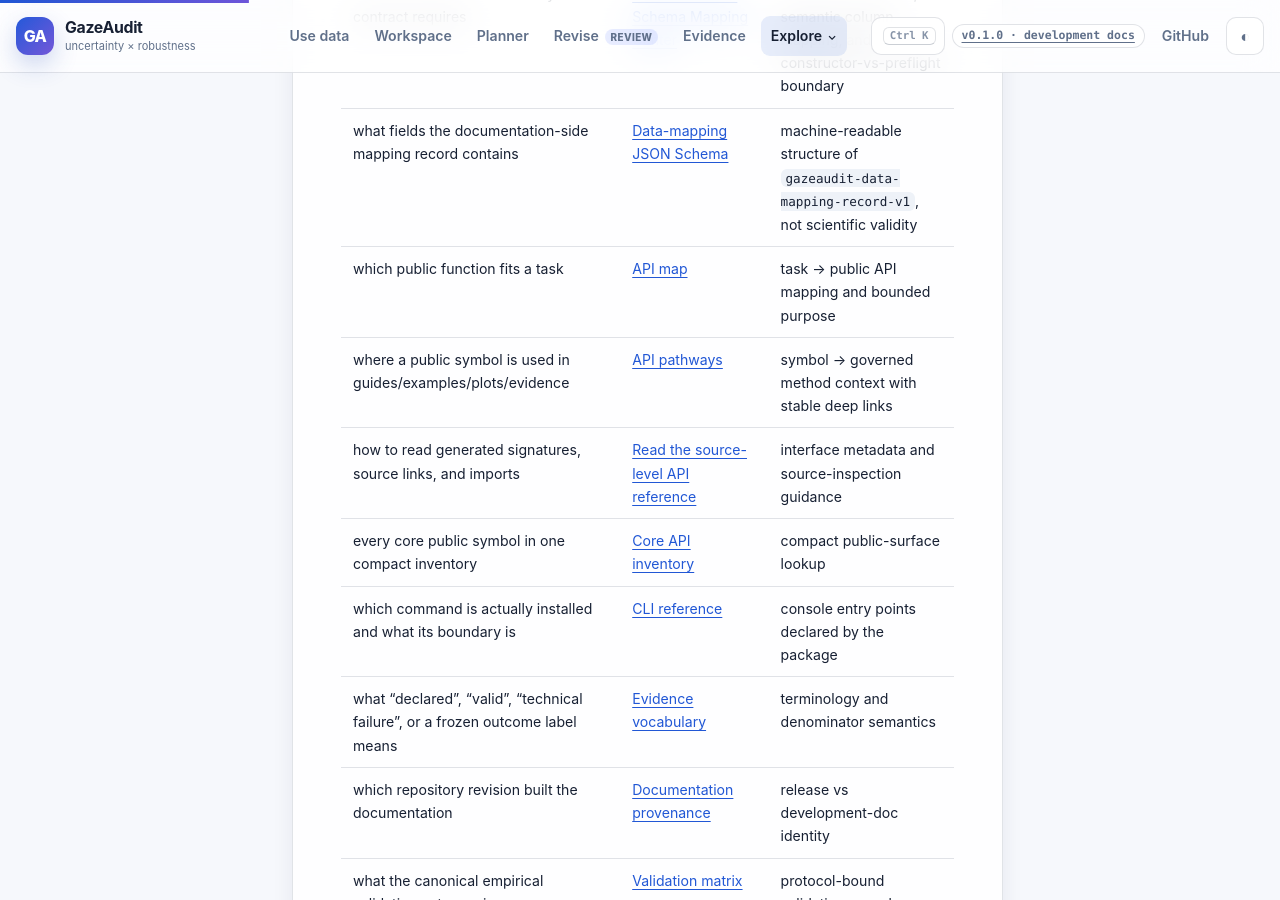
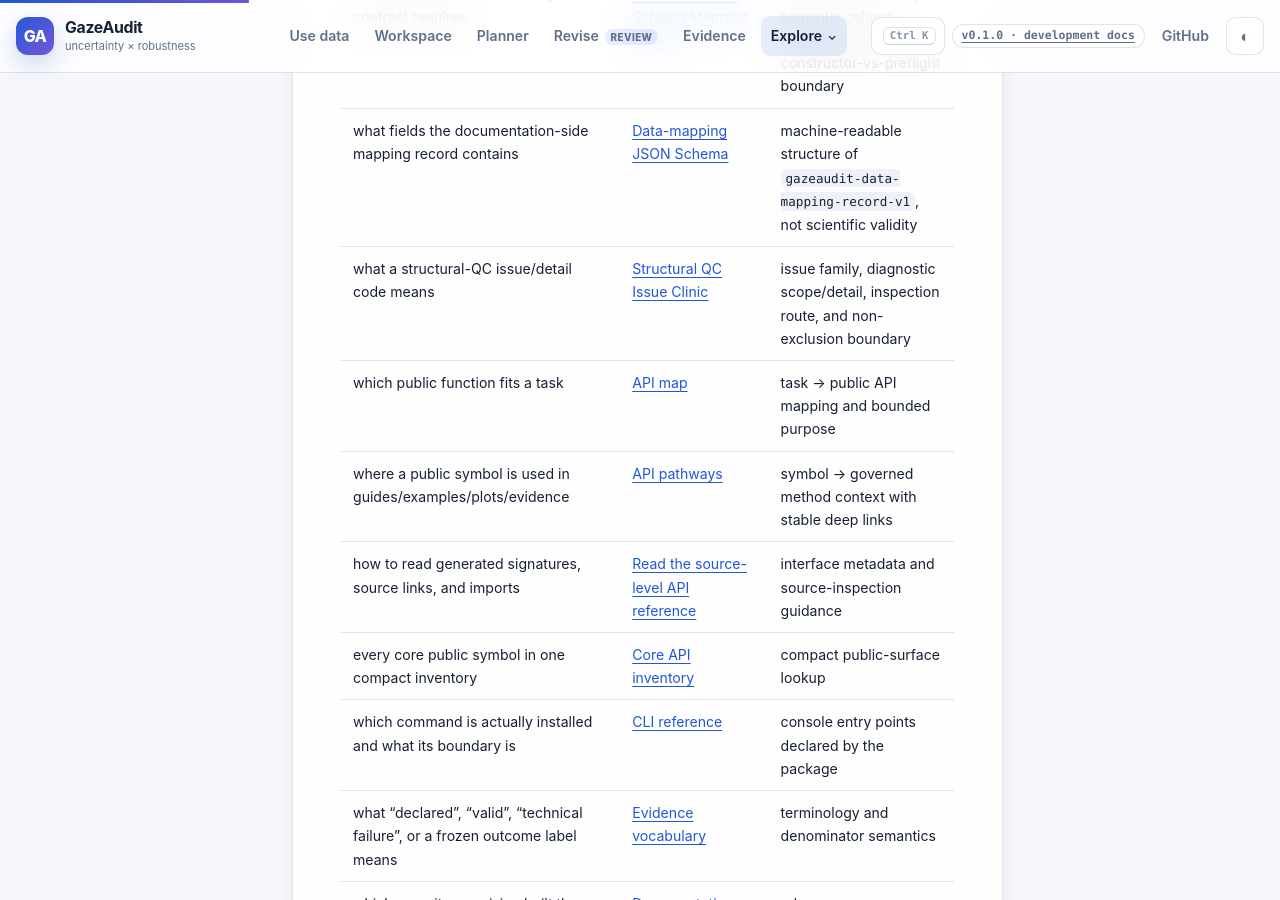
Before and after one commit to stefanosbalaskas/GazeAudit, a Jekyll site: the page built from docs/reference/index.md, in a window 1280 px wide and 900 px high, scrolled down 1070 px. Built offline with Jekyll 4.4.1, drawn with Linux system fonts in a browser that asks for light colours.

Commit message:
docs: add structural QC clinic to reference hub

```diff
--- a/docs/reference/index.md
+++ b/docs/reference/index.md
@@ -24,6 +24,7 @@ These pages describe public APIs, installed commands, status vocabulary, softwar
 | which release/Python/extras/console scripts are declared | [Install & environment center]({{ '/docs/install/' | relative_url }}) | generated package and CI compatibility metadata |
 | what the canonical GazeStudy table contract requires | [Data Contract & Schema Mapping Center]({{ '/docs/data-contract/' | relative_url }}) | constructor schema, semantic column mapping, and constructor-vs-preflight boundary |
 | what fields the documentation-side mapping record contains | [Data-mapping JSON Schema]({{ '/assets/data-mapping-record.schema.json' | relative_url }}) | machine-readable structure of `gazeaudit-data-mapping-record-v1`, not scientific validity |
+| what a structural-QC issue/detail code means | [Structural QC Issue Clinic]({{ '/docs/reference/qc-issue-clinic/' | relative_url }}) | issue family, diagnostic scope/detail, inspection route, and non-exclusion boundary |
 | which public function fits a task | [API map]({{ '/docs/reference/api-map/' | relative_url }}) | task → public API mapping and bounded purpose |
 | where a public symbol is used in guides/examples/plots/evidence | [API pathways]({{ '/docs/reference/api-pathways/' | relative_url }}) | symbol → governed method context with stable deep links |
 | how to read generated signatures, source links, and imports | [Read the source-level API reference]({{ '/docs/guides/read-api-reference/' | relative_url }}) | interface metadata and source-inspection guidance |
```
